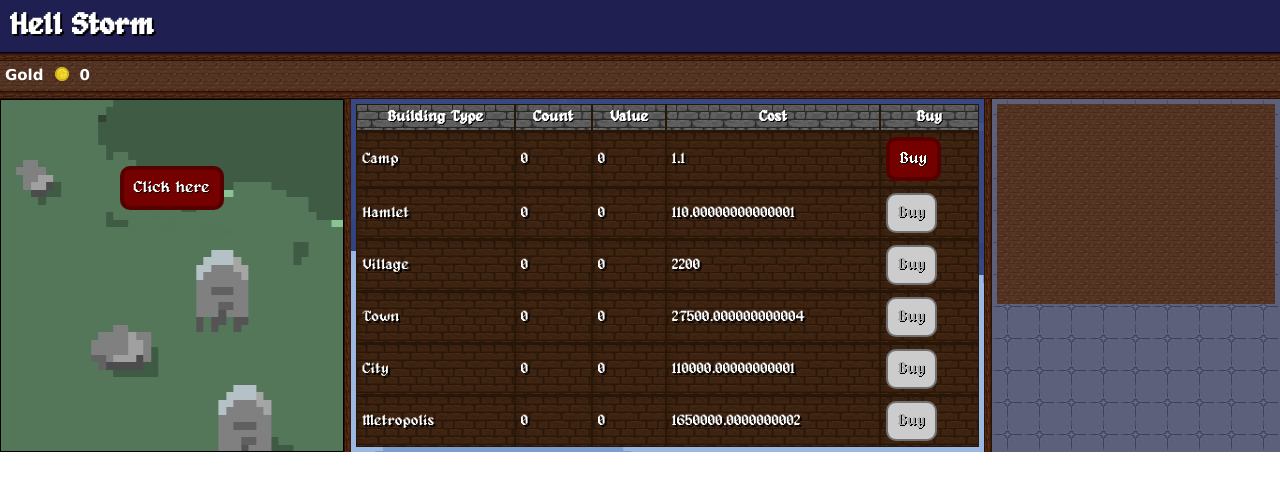
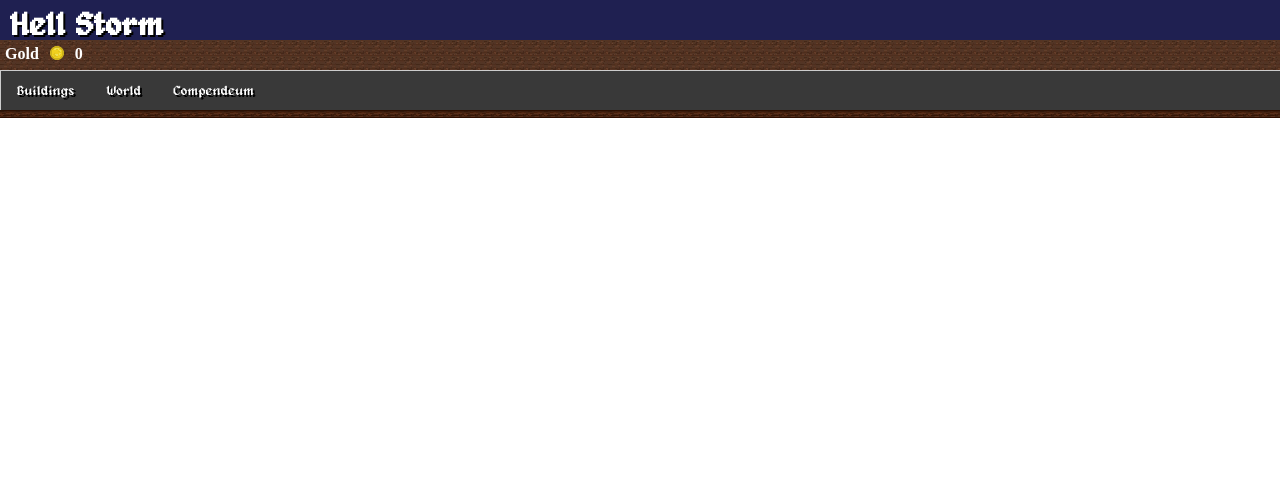
Before and after one commit to vwreece/Clicker-game, a plain HTML site: page src/index.html in a window 1280 px wide. Drawn offline with nearby package versions, Linux system fonts and the light colour scheme.

Commit message:
More cleanup for the win

```diff
--- a/src/data.json
+++ b/src/data.json
@@ -13,43 +13,37 @@
             "Name" : "Camp",
             "Cost" : 1,
             "CostMultiplier" : 1.1,
-            "Multiplier" : 1,
-            "PrevBuildingThreshold" : 20
+            "Multiplier" : 1
         },
         {
             "Name" : "Hamlet",
             "Cost" : 100,
             "CostMultiplier" : 1.1,
-            "Multiplier" : 10,
-            "PrevBuildingThreshold" : 20
+            "Multiplier" : 10
         },
         {
             "Name" : "Village",
             "Cost" : 2000,
             "CostMultiplier" : 1.1,
-            "Multiplier" : 50,
-            "PrevBuildingThreshold" : 20
+            "Multiplier" : 50
         },
         {
             "Name" : "Town",
             "Cost" : 25000,
             "CostMultiplier" : 1.1,
-            "Multiplier" : 120,
-            "PrevBuildingThreshold" : 20
+            "Multiplier" : 120
         },
         {
             "Name" : "City",
             "Cost" : 100000,
             "CostMultiplier" : 1.1,
-            "Multiplier" : 280,
-            "PrevBuildingThreshold" : 20
+            "Multiplier" : 280
         },
         {
             "Name" : "Metropolis",
             "Cost" : 1500000,
             "CostMultiplier" : 1.1,
-            "Multiplier" : 500,
-            "PrevBuildingThreshold" : 20
+            "Multiplier" : 500
         }
     ]
 }
--- a/src/index.html
+++ b/src/index.html
@@ -5,14 +5,13 @@
 	<link type="text/css" href="style.css" rel="stylesheet" />
 </head>
 
-<script src="https://cdnjs.cloudflare.com/ajax/libs/three.js/r128/three.min.js"></script>
-
-<body class="typography">
-	<div class="headerContainer">
+<body>
+	<div id="game" style="width: 100%;height: 100%;">
+		<div id="headerContainer">
+			<div style="position: relative;width: 100%;height: 100%;">
 				<div id="Header">
 					<h1>Hell Storm</h1>
 				</div>
-		<div class="woodBorderHorizontal"></div>
 				<div id="ResourceContainer">
 					<ul id="ResourceList">
 						<li>Gold</li>
@@ -20,15 +19,22 @@
 						<li id="Gold"></li>
 					</ul>
 				</div>
-		<div class="woodBorderHorizontal"></div>
+				<div id="navSection" class="tab">
+					<button class="tablinks" data-section="Buildings">Buildings</button>
+					<button class="tablinks" data-section="World">World</button>
+					<button class="tablinks" data-section="Compendeum">Compendeum</button>
 				</div>
-	<div class="bodyContainer">
-		<div id="Left">
+				<div class="woodBorderHorizontal" style="bottom:0;"></div>
+			</div>
+		</div>
+
+		<div id="bodyContainer">
+			<div id="Buildings" class="tabcontent">
+				<div id="BuildingLeft">
 					<div class="leftCenterContainer"><button id="Increase" class="button vertical-center">Click here</button>
 					</div>
 				</div>
-		<div id="Middle"></div>
-		<div id="Right">
+				<div id="BuildingMiddle">
 					<div id="BuildingContainer">
 						<table id="BuildingTable">
 							<thead>
@@ -45,15 +51,20 @@
 						</table>
 					</div>
 				</div>
-		<div id="MiddleRight"></div>
-		<div id="FarRight">
+				<div id="BuildingRight">
 					<div id="UpgradeContainer">
 						<div class="upgrade"></div>
 					</div>
 				</div>
 			</div>
+			<div id="World" class="tabcontent">
 
+			</div>
+			<div id="Compendeum" class="tabcontent">
 
+			</div>
+		</div>
+	</div>
 	<script type="module" src="mainGame.js"></script>
 </body>
 
--- a/src/mainGame.js
+++ b/src/mainGame.js
@@ -132,27 +132,24 @@ class BuildingManager {
 		return this.buildingInstances.find(x => x.name == nameParam);
 	}
 	//private check enabled. I want the element stuff out of here. Also, move to cash amount as the prerequisite.
-	#CheckEnabled(){
-		this.buildingTypes.forEach((buildingType, index) => {
-			let previousBuildingType = this.buildingTypes[index - 1];
-			if (previousBuildingType !== undefined){
-				let previousBuildingInstance  = this.buildingInstances.find(x => x.name == previousBuildingType.name);
-				if (previousBuildingInstance.count >= previousBuildingType.prevBuildingThreshold){
-					try{
-						let add = false;
-						if (this.enabledBuildings.includes(buildingType.name) === false) {
-							add = true;
-						}
-						if (add){
-							this.enabledBuildings.push(buildingType.name);
-						}
-					}
-					catch(Exception){
-						console.log("Something went wrong when trying to check an enabled building.")
-					}
-				}
+	CheckEnabled(totalCash){
+		this.buildingInstances.forEach((buildingInstance) => {
+			let shouldEnableBuilding = buildingInstance.NextIncrementCost() < totalCash;
+			this.EnableBuilding(buildingInstance.name, shouldEnableBuilding);
+		});
+	}
+	EnableBuilding(name, enable = true){
+		if (enable){
+			if (this.enabledBuildings.includes(name) === false)
+			{
+				this.enabledBuildings.push(name);
 			}
-		});
+		}
+		else {
+			let idx = this.enabledBuildings.indexOf(name);
+			if (idx > -1)
+				this.enabledBuildings.splice(idx,1);
+		}
 	}
 	GetIncreaseAmount(){
 		let increaseAmount = 0;
@@ -167,7 +164,6 @@ class BuildingManager {
 		return building.NextIncrementCost();
 	}
 	Update(gameTime){
-		this.#CheckEnabled();
 	}
 	IsBuildingTypeEnabled(buildingType){
 		return this.enabledBuildings.find(x => x == buildingType) == buildingType;
@@ -214,6 +210,10 @@ class Game {
 		);
 		});
 		this.UIManager.BindEvent(document.getElementById("Increase"),"click", () => {this.GlobalManager.Click()});
+		this.UIManager.BindEvent(document.querySelectorAll("#navSection .tablinks"), "click", (evt) => {
+			let section = evt.target.dataset.section;
+			this.UIManager.OpenTab(evt, section);
+		});
 	}
 	Run(){
 		setInterval(() => {
@@ -223,9 +223,8 @@ class Game {
 	Update(){
 		this.elapsedSeconds += this.frameTime;
 
-		//Update Managers
-		this.BuildingManager.Update(this.frameTime);
 		this.GlobalManager.Update(this.frameTime);
+		this.BuildingManager.CheckEnabled(this.GlobalManager.cash);
 
 		if (this.elapsedSeconds >= 1000){
 			this.elapsedSeconds = 0;
--- a/src/style.css
+++ b/src/style.css
@@ -1,3 +1,7 @@
+
+:root{
+	--headerHeight:118px;
+}
 * {
 	margin:0;
 	padding: 0;
@@ -8,34 +12,110 @@
 	src: url(fonts/alagard_by_pix3m-d6awiwp.ttf);
 }
 
+#game{
+	position:absolute;
+	left: 0px;
+	top: 0px;
+	right: 0px;
+	bottom: 0px;
+	transform-origin: 0 0;
+	overflow: hidden;
+}
+
+#headerContainer{
+	position: absolute;
+	width: 100%;
+	height: var(--headerHeight);
+}
+	#Header{
+		background: rgb(31, 32, 81);
+		color: white;
+		border-bottom: 1px solid rgb(2, 0, 32);
+		width: 100%;
+		font-family: pixelFont;
+		height: 40px;
+		position: absolute;
+	}
+
+	#ResourceContainer{
+		background-image: url("images/woodtextureTest.jpg");
+		position: absolute;
+		width: 100%;
+		height: 30px;
+		color: white;
+		font-weight: bold;
+		top: 40px;
+	}
+
+	#navSection{
+		position:absolute;
+		width: 100%;
+		height: 40px;
+		top:70px;
+	}
+
+#bodyContainer{
+	position: absolute;
+	top: var(--headerHeight);
+	width: 100%;
+	bottom:0;
+}
+
+
+#Buildings, #World, #Compendeum{
+	width: 100%;
+	position: relative;
+	height:100%;
+}
+	/* Buildings Containers */
+
+	#BuildingMiddle{
+		width: 50%;
+		background-image: url("images/woodtextureborder_vertical.jpg");
+		position:absolute;
+		left: 27%;
+		background-image: url("images/demo06_PixelSky_1920x1080.png");
+		height: 100%;
+	}
+
+	#BuildingLeft{
+		width: 27%;
+		background-image: url("images/graveyardscene.jpg");
+		background-repeat: no-repeat;
+		background-color: #3f5b44;
+		border: 1px solid black;
+		position:absolute;
+		height: 100%;
+	}
+
+	#BuildingRight{
+		width: 23%;
+		background-image: url("images/CloudSky.jpg");
+		padding: 5px;
+		left:77%;
+		position: absolute;
+		height: 100%;
+	}
+
+
+
 .typography{
 	font-family: "Verdana";
 	font-size: 15px;
 }
 
-#ResourceContainer{
-	background-image: url("images/woodtextureTest.jpg");
-	float:left;
-	width: 100%;
-	color: white;
-	font-weight: bold;
-}
+
+
 
 .woodBorderHorizontal{
 	background-image: url("images/woodtextureborder.jpg");
-	min-height: 8px;
-	float:left;
+	height: 8px;
 	width: 100%;
+	position:absolute;
+	left:0;
 }
 
-#Header{
-	background: rgb(31, 32, 81);
-	color: white;
-	border-bottom: 1px solid rgb(2, 0, 32);
-	float: left;
-	width: 100%;
-	font-family: pixelFont;
-}
+
 
 #Header h1{
 	padding: 10px;
@@ -56,32 +136,8 @@
 	transform: translate(-50%, -50%);
 }
 
-#Middle{
-	width:8px;
-	background-image: url("images/woodtextureborder_vertical.jpg");
-}
 
-#Left{
-	width: 27%;
-	background-image: url("images/graveyardscene.jpg");
-	background-repeat: no-repeat;
-	background-color: #3f5b44;
-	border: 1px solid black;
-}
-#Right{
-	width: 50%;
-	background-image: url("images/demo06_PixelSky_1920x1080.png");
-	background-size: auto;
-	flex-direction: column;
-	flex-wrap: nowrap;
-	display: flex;
-}
 
-#FarRight{
-	width: 22%;
-	background-image: url("images/CloudSky.jpg");
-	padding: 5px;
-}
 
 
 #UpgradeContainer{
@@ -167,24 +223,39 @@ ul{
 	box-shadow: inset 2px 2px 2px 2px rgba(0, 0, 0, 0.1);
 }
 
-.bodyContainer{
-	display: flex;
-	flex-direction: row;
-	flex-wrap:nowrap;
+/*Tabs styling*/
+ .tab {
+	overflow: hidden;
+	border: 1px solid #ccc;
+	background-color: #393939;
+  }
+
+  /* Style the buttons that are used to open the tab content */
+  .tab button {
+	background-color: inherit;
 	float: left;
-	width: 100%;
-	height: 100%;
-}
+	border: none;
+	outline: none;
+	cursor: pointer;
+	padding: 14px 16px;
+	transition: 0.3s;
+	font-family: pixelFont;
+	text-shadow: 2px 2px #000000;
+	color:white;
+  }
 
-.headerContainer{
-	display: flex;
-	flex-direction: column;
-	flex-wrap:nowrap;
-	float: left;
-	width: 100%;
-}
+  /* Change background color of buttons on hover */
+  .tab button:hover {
+	background-color: #989898;
+  }
 
-#planetView{
-	width: 100%;
-	height: 100%;
-}
+  /* Create an active/current tablink class */
+  .tab button.active {
+	background-color: #7a6565;
+  }
+
+  /* Style the tab content */
+  .tabcontent {
+	display: none;
+	border-top: none;
+  }
--- a/src/ui.js
+++ b/src/ui.js
@@ -68,8 +68,36 @@ export class UIManager
         element.innerHTML = value;
     }
     BindEvent(element, eventType, event){
-        element.addEventListener(eventType, event);
+		let isCollection = element.length > 1;
+		if (isCollection){
+			for (const child of element){
+				child.addEventListener(eventType, event);
+			};
+			return;
+		}
+		try{
+			element.addEventListener(eventType, event);
+		}
+		catch(e){
+			debugger;
+		}
     }
+	OpenTab(evt, tabName) {
+		var i, tabcontent, tablinks;
+
+		tabcontent = document.getElementsByClassName("tabcontent");
+		for (i = 0; i < tabcontent.length; i++) {
+		tabcontent[i].style.display = "none";
+		}
+
+		tablinks = document.getElementsByClassName("tablinks");
+		for (i = 0; i < tablinks.length; i++) {
+		tablinks[i].className = tablinks[i].className.replace(" active", "");
+		}
+
+		document.getElementById(tabName).style.display = "block";
+		evt.currentTarget.className += " active";
+	}
 }
 
 class HtmlElementFactory {
```
Lines whose indentation alone changed are shown as unchanged.
